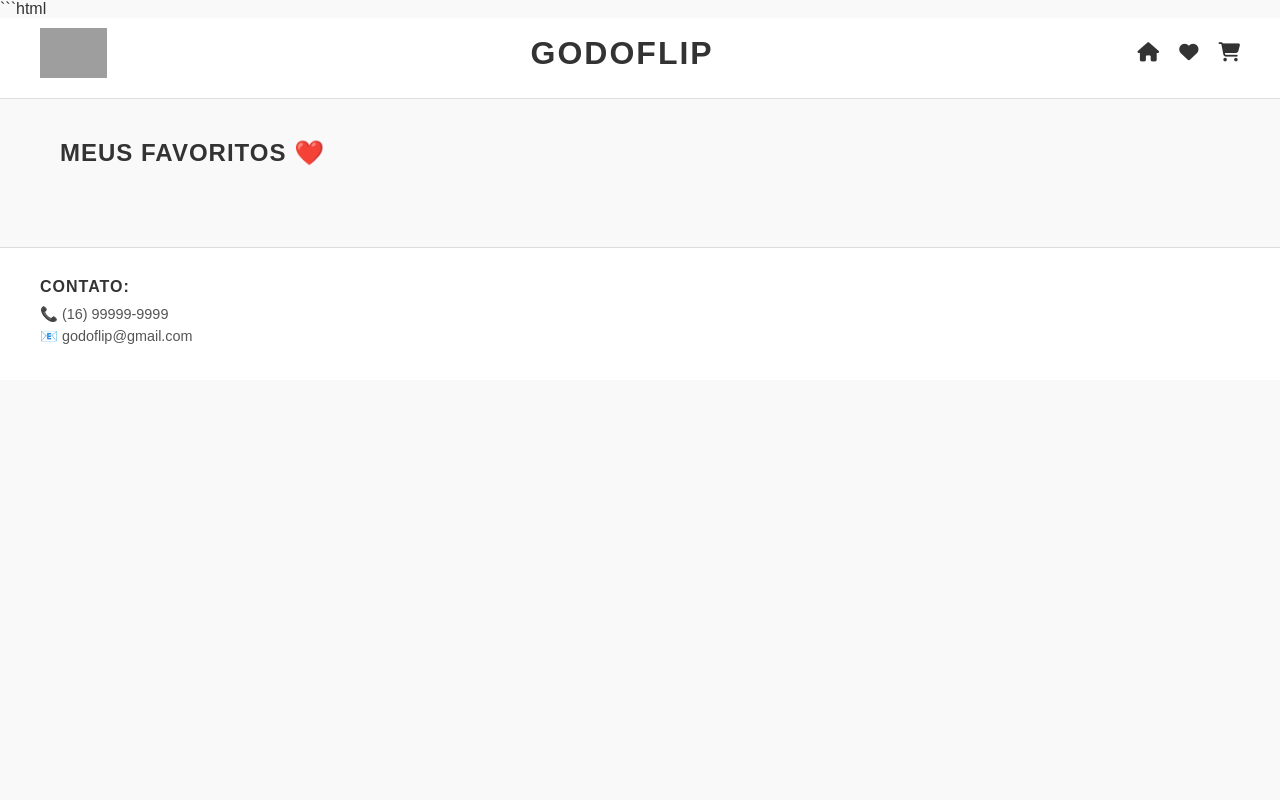
After one commit to GiovannaCarraro/GODOFLIP, a Flask app: template templates/pag_favoritos.html in a window 1280 px wide. The commit adds this page. Run offline with Flask 3, Linux system fonts and the light colour scheme; the template is opened without the code that fills it, so the values that code supplies are empty; grey boxes are pictures that could not be loaded.

Commit message:
iniciando a pagina de favoritos

````diff
--- a/app.py
+++ b/app.py
@@ -1,5 +1,6 @@
 from flask import Flask, render_template, redirect, request, session, jsonify
 from model.usuario import cadastrar_usuario, verificar_login
+from model.favoritos import listar_favoritos
 
 app = Flask(__name__)
 
@@ -50,5 +51,27 @@ def login():
 
     return render_template('login.html')
 
+
+@app.route('/favoritos')
+def favoritos():
+
+    usuario_id = 1
+
+    lista = listar_favoritos(usuario_id)
+
+    favoritos = []
+
+    for item in lista:
+
+        favoritos.append({
+            "id": item[0],
+            "nome": item[1],
+            "preco": item[2],
+            "imagem": item[3]
+        })
+
+    return render_template('favoritos.html',favoritos=favoritos)
+
+
 if __name__ == "__main__":
     app.run(debug=True)
--- /dev/null
+++ b/templates/pag_favoritos.html
@@ -0,0 +1,93 @@
+```html
+<!DOCTYPE html>
+<html lang="pt-br">
+
+<head>
+    <meta charset="UTF-8">
+    <meta name="viewport" content="width=device-width, initial-scale=1.0">
+    <title>Favoritos - Godoflip</title>
+
+    <link rel="stylesheet" href="{{ url_for('static', filename='css/pag_inicial.css') }}">
+    <link rel="stylesheet" href="https://cdnjs.cloudflare.com/ajax/libs/font-awesome/6.5.2/css/all.min.css">
+</head>
+
+<body>
+
+<header>
+
+    <div class="top-header">
+
+        <div class="logo">
+            <img src="{{ url_for('static', filename='logo/lo.png') }}" alt="logo">
+        </div>
+
+        <h1 class="titulo">GODOFLIP</h1>
+
+        <div class="icons">
+            <a href="/">
+                <i class="fa-solid fa-house"></i>
+            </a>
+
+            <a href="/favoritos">
+                <i class="fa-solid fa-heart"></i>
+            </a>
+
+            <a href="/carrinho">
+                <i class="fa-solid fa-cart-shopping"></i>
+            </a>
+        </div>
+
+    </div>
+
+</header>
+
+<section class="destaques">
+
+    <h2>MEUS FAVORITOS ❤️</h2>
+
+    <div class="cards">
+
+        {% for produto in favoritos %}
+
+        <div class="card">
+
+            <img src="{{ produto.imagem }}" alt="{{ produto.nome }}">
+
+            <div class="card-content">
+
+                <h3>{{ produto.nome }}</h3>
+
+                <p class="preco">
+                    R$ {{ produto.preco }}
+                </p>
+
+                <button class="btn">
+                    Comprar
+                </button>
+
+                <button class="btn-remover">
+                    Remover
+                </button>
+
+            </div>
+
+        </div>
+
+        {% endfor %}
+
+    </div>
+
+</section>
+
+<footer>
+
+    <div class="contato">
+        <h3>CONTATO:</h3>
+        <p>📞 (16) 99999-9999</p>
+        <p>📧 godoflip@gmail.com</p>
+    </div>
+
+</footer>
+
+</body>
+</html>
--- a/templates/pag_inicial.html
+++ b/templates/pag_inicial.html
@@ -30,8 +30,9 @@
                     <i class="fa-regular fa-user"></i>
                 </a>
 
-                <i class="fa-regular fa-heart"></i>
-                <i class="fa-solid fa-cart-shopping"></i>
+                <a href="/favoritos">
+                    <i class="fa-regular fa-heart"></i>
+                </a>
             </div>
         </div>
 
````
Also changed, not shown: model/favoritos.py (added, +27 -0 lines).
